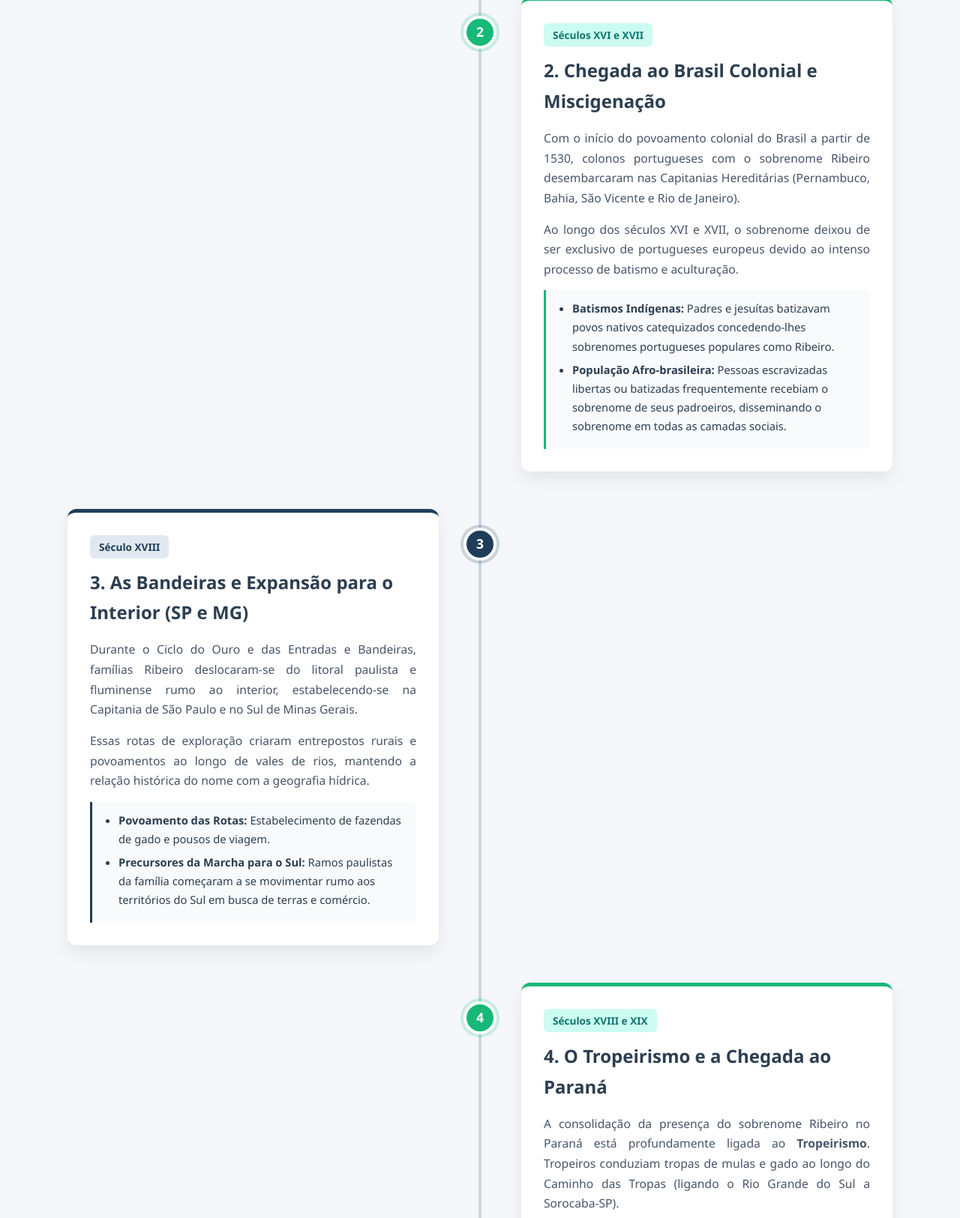
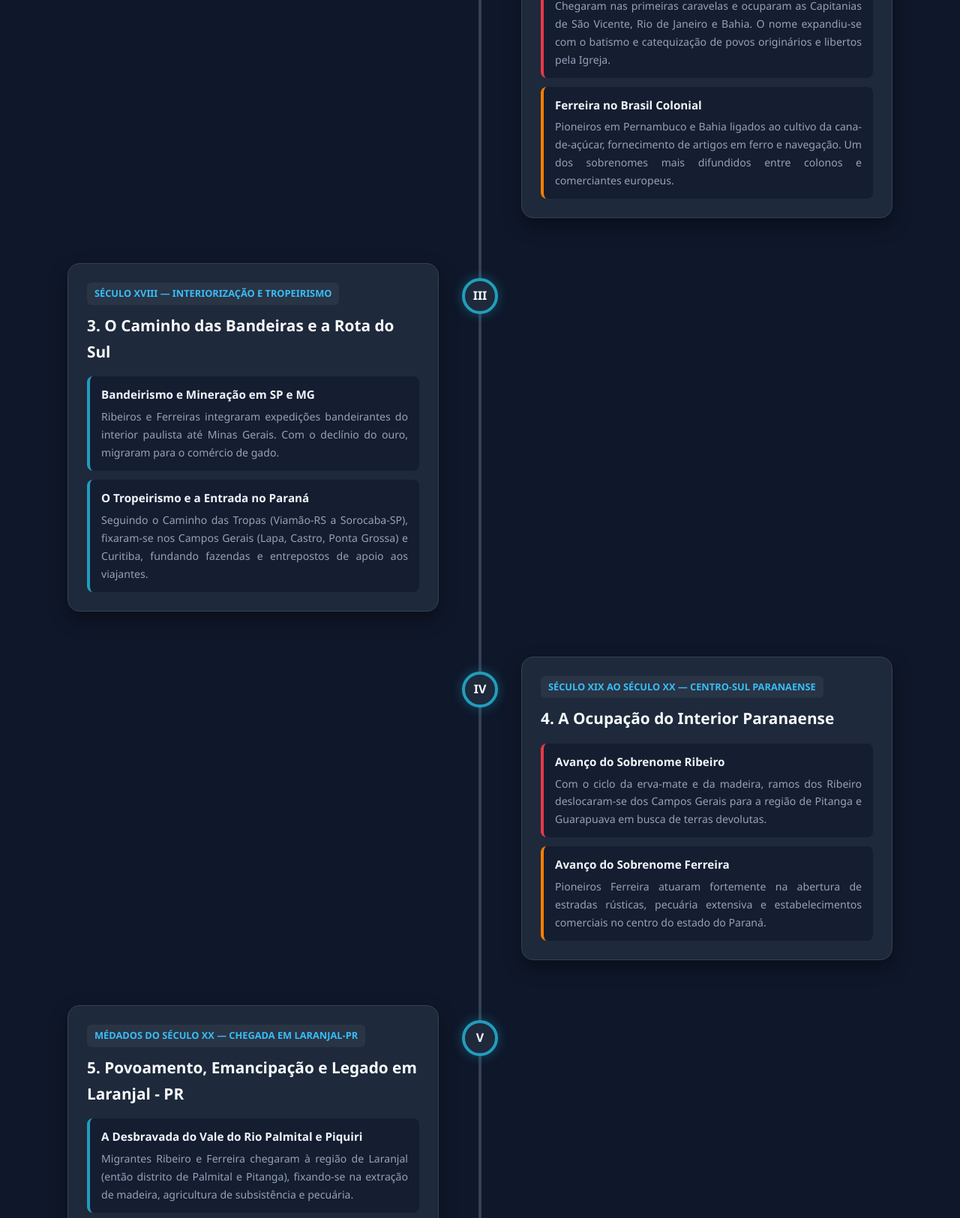
Before and after one commit to mariaferreiraribeiro24-cell/historia-, a plain HTML site: page index.html in a window 1280 px wide. Shown: the part 1175-2800 px from the top of the page at 75% size. Drawn offline with Linux system fonts and the light colour scheme.

Commit message:
jhjghkgk

```diff
--- a/index.html
+++ b/index.html
@@ -1,20 +1,21 @@
-><!DOCTYPE html>
+><<!DOCTYPE html>
 <html lang="pt-BR">
 <head>
   <meta charset="UTF-8">
   <meta name="viewport" content="width=device-width, initial-scale=1.0">
-  <title>A Trajetória e Origem da Família Ribeiro: De Portugal a Laranjal-PR</title>
+  <title>A Tradição das Famílias Ribeiro e Ferreira: De Portugal a Laranjal-PR</title>
   <style>
     :root {
-      --primary-color: #1e3d59;
-      --secondary-color: #17b978;
-      --accent-color: #ff6e40;
-      --bg-color: #f5f7fa;
-      --card-bg: #ffffff;
-      --text-dark: #2c3e50;
-      --text-muted: #6c757d;
-      --shadow: 0 10px 25px rgba(0, 0, 0, 0.08);
-      --transition: all 0.3s ease;
+      --primary: #1b3b6f;
+      --secondary: #219ebc;
+      --accent-ribeiro: #e63946;
+      --accent-ferreira: #f77f00;
+      --bg: #0f172a;
+      --card-bg: #1e293b;
+      --text-main: #f8fafc;
+      --text-muted: #94a3b8;
+      --border: #334155;
+      --shadow: 0 10px 25px rgba(0, 0, 0, 0.4);
     }
 
     * {
@@ -24,9 +25,9 @@
     }
 
     body {
-      font-family: 'Segoe UI', Roboto, Helvetica, Arial, sans-serif;
-      background-color: var(--bg-color);
-      color: var(--text-dark);
+      font-family: 'Segoe UI', Roboto, sans-serif;
+      background-color: var(--bg);
+      color: var(--text-main);
       line-height: 1.7;
       padding: 40px 20px;
     }
@@ -36,49 +37,73 @@
       margin: 0 auto;
     }
 
-    /* Cabeçalho */
     header {
       text-align: center;
-      margin-bottom: 60px;
-      padding: 40px;
-      background: linear-gradient(135deg, var(--primary-color) 0%, #2b580c 100%);
-      color: white;
-      border-radius: 16px;
+      margin-bottom: 50px;
+      padding: 40px 20px;
+      background: linear-gradient(135deg, #1e3a8a 0%, #0f172a 100%);
+      border: 1px solid var(--border);
+      border-radius: 20px;
       box-shadow: var(--shadow);
     }
 
     header h1 {
-      font-size: 2.8rem;
-      margin-bottom: 12px;
-      letter-spacing: -0.5px;
+      font-size: 2.5rem;
+      margin-bottom: 10px;
+      background: linear-gradient(90deg, #60a5fa, #f97316);
+      -webkit-background-clip: text;
+      -webkit-text-fill-color: transparent;
     }
 
     header p {
-      font-size: 1.2rem;
-      opacity: 0.9;
-      max-width: 800px;
-      margin: 0 auto 20px;
+      color: var(--text-muted);
+      font-size: 1.1rem;
     }
 
-    .subtitle-badge {
+    .badge {
       display: inline-block;
-      background: var(--accent-color);
-      color: white;
-      padding: 6px 18px;
-      border-radius: 20px;
+      background: rgba(255, 255, 255, 0.1);
+      color: #38bdf8;
+      padding: 4px 15px;
+      border-radius: 50px;
+      font-size: 0.85rem;
       font-weight: 600;
-      font-size: 0.9rem;
+      margin-bottom: 15px;
       text-transform: uppercase;
       letter-spacing: 1px;
     }
 
-    /* Estrutura da Linha do Tempo */
+    .legend {
+      display: flex;
+      justify-content: center;
+      gap: 25px;
+      margin-top: 20px;
+      flex-wrap: wrap;
+    }
+
+    .legend-item {
+      display: flex;
+      align-items: center;
+      gap: 8px;
+      font-size: 0.95rem;
+    }
+
+    .dot {
+      width: 14px;
+      height: 14px;
+      border-radius: 50%;
+    }
+
+    .dot.ribeiro { background-color: var(--accent-ribeiro); }
+    .dot.ferreira { background-color: var(--accent-ferreira); }
+    .dot.ambos { background-color: var(--secondary); }
+
+    /* Timeline Styling */
     .timeline {
       position: relative;
-      padding: 20px 0;
+      padding: 30px 0;
     }
 
-    /* Linha vertical central */
     .timeline::before {
       content: '';
       position: absolute;
@@ -86,186 +111,112 @@
       bottom: 0;
       left: 50%;
       width: 4px;
-      background: #cbd5e1;
+      background: var(--border);
       transform: translateX(-50%);
-      border-radius: 2px;
     }
 
-    /* Item da linha do tempo */
     .timeline-item {
       position: relative;
-      margin-bottom: 50px;
+      margin-bottom: 60px;
       width: 100%;
       display: flex;
     }
 
-    .timeline-item:nth-child(odd) {
-      justify-content: flex-start;
-    }
+    .timeline-item:nth-child(odd) { justify-content: flex-start; }
+    .timeline-item:nth-child(even) { justify-content: flex-end; }
 
-    .timeline-item:nth-child(even) {
-      justify-content: flex-end;
-    }
-
-    /* Nós centrais numerados */
-    .timeline-node {
+    .node {
       position: absolute;
-      top: 25px;
+      top: 20px;
       left: 50%;
       transform: translateX(-50%);
-      width: 44px;
-      height: 44px;
-      background-color: var(--primary-color);
-      border: 4px solid #ffffff;
+      width: 48px;
+      height: 48px;
       border-radius: 50%;
-      z-index: 10;
-      box-shadow: 0 0 0 4px rgba(30, 61, 89, 0.2);
+      background: var(--card-bg);
+      border: 4px solid var(--secondary);
       display: flex;
       align-items: center;
       justify-content: center;
-      color: white;
       font-weight: bold;
-      font-size: 1.1rem;
+      z-index: 10;
+      box-shadow: 0 0 15px rgba(33, 158, 188, 0.4);
     }
 
-    .timeline-item:nth-child(even) .timeline-node {
-      background-color: var(--secondary-color);
-      box-shadow: 0 0 0 4px rgba(23, 185, 120, 0.2);
+    .content {
+      width: 45%;
+      background: var(--card-bg);
+      border: 1px solid var(--border);
+      border-radius: 16px;
+      padding: 25px;
+      box-shadow: var(--shadow);
+      transition: transform 0.3s ease;
     }
 
-    .timeline-item.highlight .timeline-node {
-      background-color: var(--accent-color);
-      box-shadow: 0 0 0 4px rgba(255, 110, 64, 0.3);
+    .content:hover {
+      transform: translateY(-5px);
     }
 
-    /* Cards de Conteúdo */
-    .timeline-content {
-      width: 45%;
-      background: var(--card-bg);
-      border-radius: 12px;
-      padding: 30px;
-      box-shadow: var(--shadow);
-      border-top: 5px solid var(--primary-color);
-      transition: var(--transition);
-      position: relative;
+    .era-tag {
+      font-size: 0.8rem;
+      font-weight: bold;
+      padding: 4px 10px;
+      border-radius: 6px;
+      background: rgba(255, 255, 255, 0.05);
+      color: #38bdf8;
+      display: inline-block;
+      margin-bottom: 10px;
     }
 
-    .timeline-item:nth-child(even) .timeline-content {
-      border-top-color: var(--secondary-color);
-    }
-
-    .timeline-item.highlight .timeline-content {
-      border-top-color: var(--accent-color);
-      background: #fffdfb;
-    }
-
-    .timeline-content:hover {
-      transform: translateY(-5px);
-      box-shadow: 0 15px 30px rgba(0,0,0,0.12);
-    }
-
-    .date-tag {
-      display: inline-block;
-      font-weight: 700;
-      color: var(--primary-color);
-      background-color: #e2e8f0;
-      padding: 4px 12px;
-      border-radius: 6px;
-      font-size: 0.85rem;
-      margin-bottom: 12px;
-    }
-
-    .timeline-item:nth-child(even) .date-tag {
-      color: #0f766e;
-      background-color: #ccfbf1;
-    }
-
-    .timeline-item.highlight .date-tag {
-      color: #c2410c;
-      background-color: #ffedd5;
-    }
-
-    .timeline-content h2 {
-      font-size: 1.5rem;
-      color: var(--text-dark);
+    .content h2 {
+      font-size: 1.3rem;
       margin-bottom: 15px;
     }
 
-    .timeline-content p {
-      font-size: 0.98rem;
-      color: #475569;
-      margin-bottom: 15px;
-      text-align: justify;
+    .topics-grid {
+      display: flex;
+      flex-direction: column;
+      gap: 12px;
     }
 
-    .detail-box {
-      background-color: #f8fafc;
-      border-left: 3px solid var(--primary-color);
+    .topic-card {
+      background: rgba(15, 23, 42, 0.6);
+      border-radius: 8px;
       padding: 12px 15px;
-      border-radius: 0 8px 8px 0;
-      font-size: 0.92rem;
-      margin-top: 15px;
+      border-left: 4px solid var(--secondary);
     }
 
-    .timeline-item:nth-child(even) .detail-box {
-      border-left-color: var(--secondary-color);
+    .topic-card.ribeiro { border-left-color: var(--accent-ribeiro); }
+    .topic-card.ferreira { border-left-color: var(--accent-ferreira); }
+
+    .topic-card h3 {
+      font-size: 0.95rem;
+      color: #f1f5f9;
+      margin-bottom: 4px;
+      display: flex;
+      justify-content: space-between;
     }
 
-    .timeline-item.highlight .detail-box {
-      border-left-color: var(--accent-color);
-      background-color: #fff7ed;
-    }
-
-    .detail-box ul {
-      list-style-type: disc;
-      padding-left: 20px;
-    }
-
-    .detail-box li {
-      margin-bottom: 6px;
-    }
-
-    /* Card de Conclusão */
-    .summary-card {
-      background: white;
-      border-radius: 12px;
-      padding: 35px;
-      margin-top: 40px;
-      box-shadow: var(--shadow);
-      border-left: 6px solid var(--primary-color);
-    }
-
-    .summary-card h3 {
-      font-size: 1.4rem;
-      margin-bottom: 15px;
-      color: var(--primary-color);
+    .topic-card p {
+      font-size: 0.88rem;
+      color: var(--text-muted);
+      text-align: justify;
     }
 
     footer {
       text-align: center;
-      margin-top: 50px;
+      margin-top: 60px;
       color: var(--text-muted);
       font-size: 0.9rem;
+      border-top: 1px solid var(--border);
+      padding-top: 20px;
     }
 
-    /* Layout Responsivo para Telas Menores e Celulares */
     @media (max-width: 768px) {
-      .timeline::before {
-        left: 30px;
-      }
-
-      .timeline-node {
-        left: 30px;
-      }
-
-      .timeline-item {
-        justify-content: flex-start !important;
-      }
-
-      .timeline-content {
-        width: calc(100% - 80px);
-        margin-left: 80px;
-      }
+      .timeline::before { left: 20px; }
+      .node { left: 20px; }
+      .timeline-item { justify-content: flex-start !important; }
+      .content { width: calc(100% - 60px); margin-left: 60px; }
     }
   </style>
 </head>
@@ -273,108 +224,128 @@
 
   <div class="container">
     <header>
-      <span class="subtitle-badge">Trabalho de História</span>
-      <h1>A Trajetória do Sobrenome Ribeiro</h1>
-      <p>Da Origem Medieval em Portugal à Formação Histórica e Povoamento do Paraná e Laranjal-PR</p>
+      <span class="badge">Pesquisa Histórica e Genealógica</span>
+      <h1>Trajetória das Famílias Ribeiro e Ferreira</h1>
+      <p>A reconstituição das origens ibéricas, chegada ao Brasil, expansão paranaense e colonização de Laranjal - PR</p>
+
+      <div class="legend">
+        <div class="legend-item"><span class="dot ribeiro"></span> Família Ribeiro</div>
+        <div class="legend-item"><span class="dot ferreira"></span> Família Ferreira</div>
+        <div class="legend-item"><span class="dot ambos"></span> Trajetória Conjunta</div>
+      </div>
     </header>
 
     <div class="timeline">
 
-      <!-- FASE 1 -->
+      <!-- ETAPA 1 -->
       <div class="timeline-item">
-        <div class="timeline-node">1</div>
-        <div class="timeline-content">
-          <span class="date-tag">Século XI - XIV (Idade Média)</span>
-          <h2>1. Origem Etimológica e Geografia em Portugal</h2>
-          <p>O sobrenome <strong>Ribeiro</strong> tem origem <em>toponímica</em> (derivada da geografia de um local). Ele vem do latim <em>Rivarius</em> (derivado de <em>Riuus</em>), que significa "pequeno rio", "riacho" ou "córrego". Era atribuído às famílias que habitavam próximo a cursos d'água.</p>
-          <p>Sua consolidação ocorreu no Norte de Portugal, especialmente entre as regiões dos rios Minho e Douro, áreas abundantes em recursos hídricos.</p>
-          <div class="detail-box">
-            <ul>
-              <li><strong>Raízes Nobres:</strong> D. Dinis Ribeiro (século XIII) é apontado por genealogistas como um dos cavaleiros pioneiros a formalizar a linhagem da família Ribeiro no Reino de Portugal.</li>
-              <li><strong>Brasão e Heráldica:</strong> O brasão tradicional dos Ribeiros conta com faixas prateadas/azuis sobre fundo dourado/vermelho, simbolizando os rios e a lealdade militar.</li>
-            </ul>
+        <div class="node">I</div>
+        <div class="content">
+          <span class="era-tag">SÉCULOS XI AO XIV — IDADE MÉDIA</span>
+          <h2>1. Origem Europeia e Etimologia na Península Ibérica</h2>
+
+          <div class="topics-grid">
+            <div class="topic-card ribeiro">
+              <h3>Sobrenome Ribeiro <span>(Toponímico)</span></h3>
+              <p>Origem do latim <i>Rivarius</i> (pequeno rio/riacho). Surgiu no Norte de Portugal (Minho e Douro). Famílias ligadas ao cavaleiro D. Dinis Ribeiro (Séc. XIII) que habitavam margens fluviais estrategicamente férteis.</p>
+            </div>
+
+            <div class="topic-card ferreira">
+              <h3>Sobrenome Ferreira <span>(Ocupacional / Toponímico)</span></h3>
+              <p>Origem do latim <i>Ferraria</i> (mina de ferro ou oficina de ferreiro). Associado às ricas áreas de mineração em Espanha e ao pátio nobre de Dom Dinis de Portugal. D. Roderico Ferraria é tido como um dos patriarcas da linhagem.</p>
+            </div>
           </div>
         </div>
       </div>
 
-      <!-- FASE 2 -->
+      <!-- ETAPA 2 -->
       <div class="timeline-item">
-        <div class="timeline-node">2</div>
-        <div class="timeline-content">
-          <span class="date-tag">Séculos XVI e XVII</span>
-          <h2>2. Chegada ao Brasil Colonial e Miscigenação</h2>
-          <p>Com o início do povoamento colonial do Brasil a partir de 1530, colonos portugueses com o sobrenome Ribeiro desembarcaram nas Capitanias Hereditárias (Pernambuco, Bahia, São Vicente e Rio de Janeiro).</p>
-          <p>Ao longo dos séculos XVI e XVII, o sobrenome deixou de ser exclusivo de portugueses europeus devido ao intenso processo de batismo e aculturação.</p>
-          <div class="detail-box">
-            <ul>
-              <li><strong>Batismos Indígenas:</strong> Padres e jesuítas batizavam povos nativos catequizados concedendo-lhes sobrenomes portugueses populares como Ribeiro.</li>
-              <li><strong>População Afro-brasileira:</strong> Pessoas escravizadas libertas ou batizadas frequentemente recebiam o sobrenome de seus padroeiros, disseminando o sobrenome em todas as camadas sociais.</li>
-            </ul>
+        <div class="node">II</div>
+        <div class="content">
+          <span class="era-tag">SÉCULOS XVI E XVII — PERÍODO COLONIAL</span>
+          <h2>2. Desembarque no Brasil e Processos Sociais</h2>
+
+          <div class="topics-grid">
+            <div class="topic-card ribeiro">
+              <h3>Ribeiro no Brasil Colonial</h3>
+              <p>Chegaram nas primeiras caravelas e ocuparam as Capitanias de São Vicente, Rio de Janeiro e Bahia. O nome expandiu-se com o batismo e catequização de povos originários e libertos pela Igreja.</p>
+            </div>
+
+            <div class="topic-card ferreira">
+              <h3>Ferreira no Brasil Colonial</h3>
+              <p>Pioneiros em Pernambuco e Bahia ligados ao cultivo da cana-de-açúcar, fornecimento de artigos em ferro e navegação. Um dos sobrenomes mais difundidos entre colonos e comerciantes europeus.</p>
+            </div>
           </div>
         </div>
       </div>
 
-      <!-- FASE 3 -->
+      <!-- ETAPA 3 -->
       <div class="timeline-item">
-        <div class="timeline-node">3</div>
-        <div class="timeline-content">
-          <span class="date-tag">Século XVIII</span>
-          <h2>3. As Bandeiras e Expansão para o Interior (SP e MG)</h2>
-          <p>Durante o Ciclo do Ouro e das Entradas e Bandeiras, famílias Ribeiro deslocaram-se do litoral paulista e fluminense rumo ao interior, estabelecendo-se na Capitania de São Paulo e no Sul de Minas Gerais.</p>
-          <p>Essas rotas de exploração criaram entrepostos rurais e povoamentos ao longo de vales de rios, mantendo a relação histórica do nome com a geografia hídrica.</p>
-          <div class="detail-box">
-            <ul>
-              <li><strong>Povoamento das Rotas:</strong> Estabelecimento de fazendas de gado e pousos de viagem.</li>
-              <li><strong>Precursores da Marcha para o Sul:</strong> Ramos paulistas da família começaram a se movimentar rumo aos territórios do Sul em busca de terras e comércio.</li>
-            </ul>
+        <div class="node">III</div>
+        <div class="content">
+          <span class="era-tag">SÉCULO XVIII — INTERIORIZAÇÃO E TROPEIRISMO</span>
+          <h2>3. O Caminho das Bandeiras e a Rota do Sul</h2>
+
+          <div class="topics-grid">
+            <div class="topic-card">
+              <h3>Bandeirismo e Mineração em SP e MG</h3>
+              <p>Ribeiros e Ferreiras integraram expedições bandeirantes do interior paulista até Minas Gerais. Com o declínio do ouro, migraram para o comércio de gado.</p>
+            </div>
+
+            <div class="topic-card">
+              <h3>O Tropeirismo e a Entrada no Paraná</h3>
+              <p>Seguindo o Caminho das Tropas (Viamão-RS a Sorocaba-SP), fixaram-se nos Campos Gerais (Lapa, Castro, Ponta Grossa) e Curitiba, fundando fazendas e entrepostos de apoio aos viajantes.</p>
+            </div>
           </div>
         </div>
       </div>
 
-      <!-- FASE 4 -->
+      <!-- ETAPA 4 -->
       <div class="timeline-item">
-        <div class="timeline-node">4</div>
-        <div class="timeline-content">
-          <span class="date-tag">Séculos XVIII e XIX</span>
-          <h2>4. O Tropeirismo e a Chegada ao Paraná</h2>
-          <p>A consolidação da presença do sobrenome Ribeiro no Paraná está profundamente ligada ao <strong>Tropeirismo</strong>. Tropeiros conduziam tropas de mulas e gado ao longo do Caminho das Tropas (ligando o Rio Grande do Sul a Sorocaba-SP).</p>
-          <p>Muitos membros da família Ribeiro se fixaram em vilas estratégicas do trajeto paranaense, como Lapa, Castro, Ponta Grossa (Campos Gerais) e Curitiba.</p>
-          <div class="detail-box">
-            <ul>
-              <li><strong>Fixação nos Campos Gerais:</strong> Compra de sesmarias e fundação de fazendas de criação.</li>
-              <li><strong>Ciclo da Erva-Mate e Madeira:</strong> No século XIX, ramos da família participaram do crescimento do Paraná, ajudando na colonização do interior.</li>
-            </ul>
+        <div class="node">IV</div>
+        <div class="content">
+          <span class="era-tag">SÉCULO XIX AO SÉCULO XX — CENTRO-SUL PARANAENSE</span>
+          <h2>4. A Ocupação do Interior Paranaense</h2>
+
+          <div class="topics-grid">
+            <div class="topic-card ribeiro">
+              <h3>Avanço do Sobrenome Ribeiro</h3>
+              <p>Com o ciclo da erva-mate e da madeira, ramos dos Ribeiro deslocaram-se dos Campos Gerais para a região de Pitanga e Guarapuava em busca de terras devolutas.</p>
+            </div>
+
+            <div class="topic-card ferreira">
+              <h3>Avanço do Sobrenome Ferreira</h3>
+              <p>Pioneiros Ferreira atuaram fortemente na abertura de estradas rústicas, pecuária extensiva e estabelecimentos comerciais no centro do estado do Paraná.</p>
+            </div>
           </div>
         </div>
       </div>
 
-      <!-- FASE 5 -->
-      <div class="timeline-item highlight">
-        <div class="timeline-node">5</div>
-        <div class="timeline-content">
-          <span class="date-tag">Século XX</span>
-          <h2>5. A Chegada e Fixação em Laranjal - PR</h2>
-          <p>No século XX, a marcha de ocupação do interior paranaense impulsionou famílias rumo à região Centro-Sul do estado. Famílias Ribeiro deslocaram-se dos Campos Gerais e de municípios vizinhos (como Pitanga, Guarapuava e Palmital) em busca de novas oportunidades agrícolas.</p>
-          <p>Participaram do desbravamento da região entre o Rio Palmital e Rio Piquiri, local onde se estruturou o município de <strong>Laranjal</strong>.</p>
-          <div class="detail-box">
-            <ul>
-              <li><strong>Trabalho Pioneiro:</strong> Atuação na abertura de matas, serrarias, cultivo de milho, feijão e pecuária familiar.</li>
-              <li><strong>Emancipação e Comunidade:</strong> Os Ribeiro integraram a formação social, religiosa e política local, ajudando a construir os alicerces de Laranjal.</li>
-            </ul>
+      <!-- ETAPA 5 -->
+      <div class="timeline-item">
+        <div class="node">V</div>
+        <div class="content">
+          <span class="era-tag">MÉDADOS DO SÉCULO XX — CHEGADA EM LARANJAL-PR</span>
+          <h2>5. Povoamento, Emancipação e Legado em Laranjal - PR</h2>
+
+          <div class="topics-grid">
+            <div class="topic-card">
+              <h3>A Desbravada do Vale do Rio Palmital e Piquiri</h3>
+              <p>Migrantes Ribeiro e Ferreira chegaram à região de Laranjal (então distrito de Palmital e Pitanga), fixando-se na extração de madeira, agricultura de subsistência e pecuária.</p>
+            </div>
+
+            <div class="topic-card">
+              <h3>Formação Social e Emancipação Política</h3>
+              <p>As duas famílias desempenharam papéis fundamentais na construção das primeiras escolas, capelas e órgãos comunitários, figurando entre os pioneiros que viabilizaram a autonomia municipal de Laranjal-PR.</p>
+            </div>
           </div>
         </div>
       </div>
 
     </div>
 
-    <!-- Card de Conclusão -->
-    <div class="summary-card">
-      <h3>Conclusão e Resumo para Apresentação</h3>
-      <p>A história do sobrenome <strong>Ribeiro</strong> reflete a própria formação do Brasil: nasceu nas margens dos rios de Portugal na Idade Média, atravessou o Atlântico na colonização, expandiu-se pela miscigenação e ocupou o sertão brasileiro pelas trilhas dos tropeiros, até fincar raízes no município de Laranjal, no Paraná.</p>
-    </div>
-
     <footer>
-      <p>Trabalho de História • Trajetória das Famílias e Formação do Paraná</p>
+      <p>Trabalho Escolar de História • Estudo Histórico das Famílias Ribeiro e Ferreira</p>
     </footer>
   </div>
 
```
